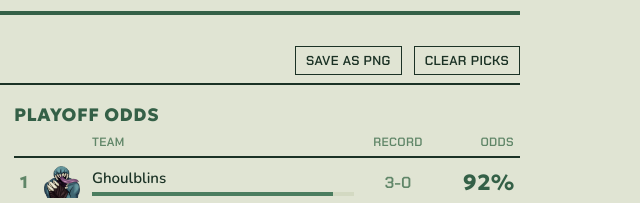
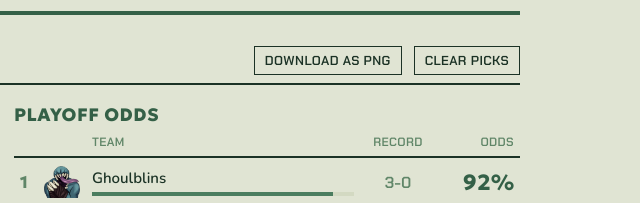
Before and after one commit to ladylapislazuli/scdl-playoffs, a plain HTML site: page index.html in a window 1280 px wide. Shown: the part 154-357 px from the top of the page, 640-1280 px from the left. Drawn offline with nearby package versions, Linux system fonts and the light colour scheme.

Commit message:
Add files via upload

```diff
--- a/index.html
+++ b/index.html
@@ -110,7 +110,7 @@ footer a{color:var(--mint)}
 <nav>
   <button class="tab on" data-d="Baron"><img src="baron.png" alt="">Baron</button>
   <button class="tab" data-d="Dragon"><img src="dragon.png" alt="">Dragon</button>
-  <button class="reset" id="png" style="margin-left:auto">Save as PNG</button><button class="reset" id="reset" style="margin-left:8px">Clear picks</button>
+  <button class="reset" id="png" style="margin-left:auto">Download as PNG</button><button class="reset" id="reset" style="margin-left:8px">Clear picks</button>
 </nav>
 <main>
   <section><h2>11/22 games <small id="count"></small></h2><div id="games"></div></section>
```
